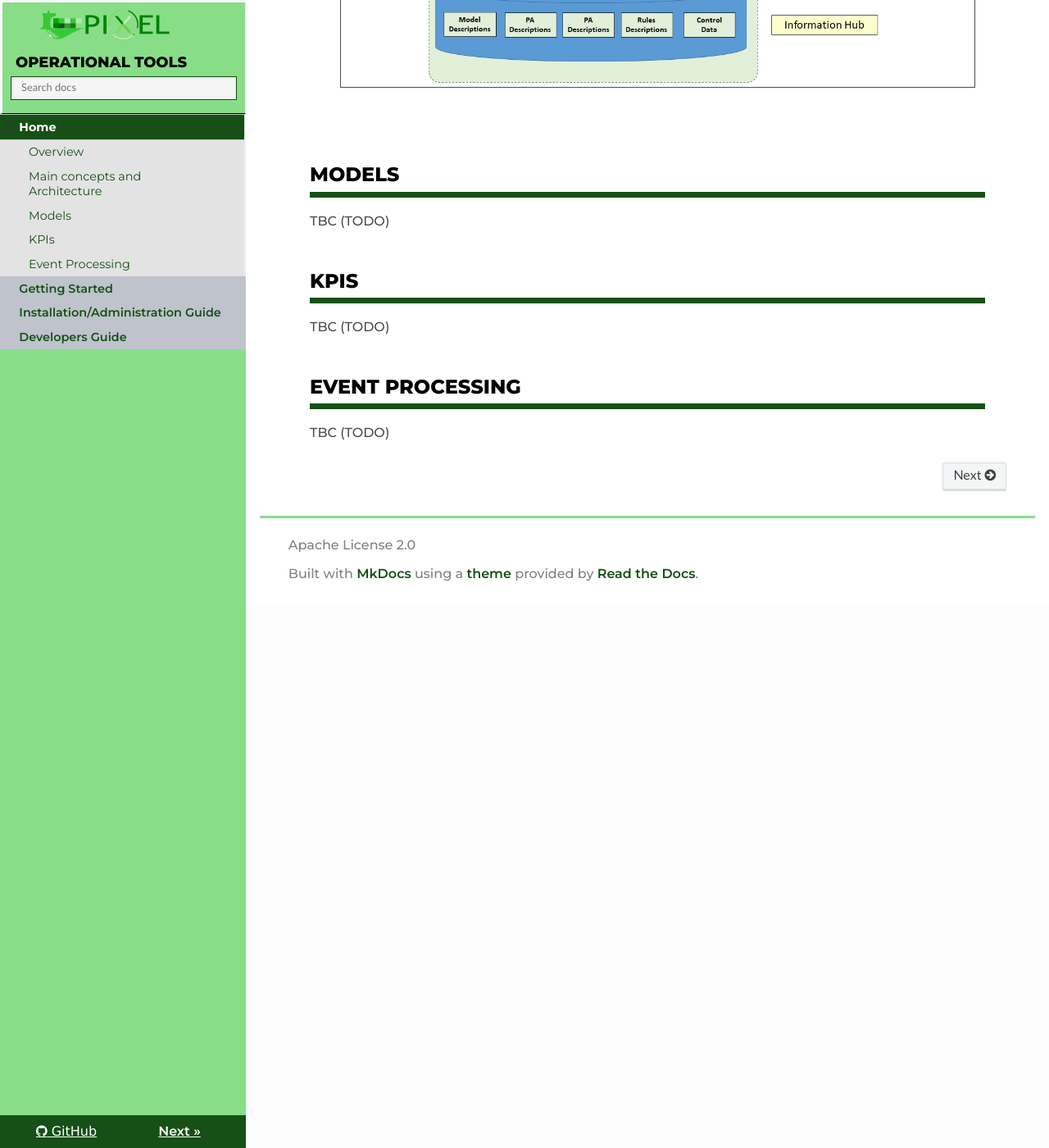
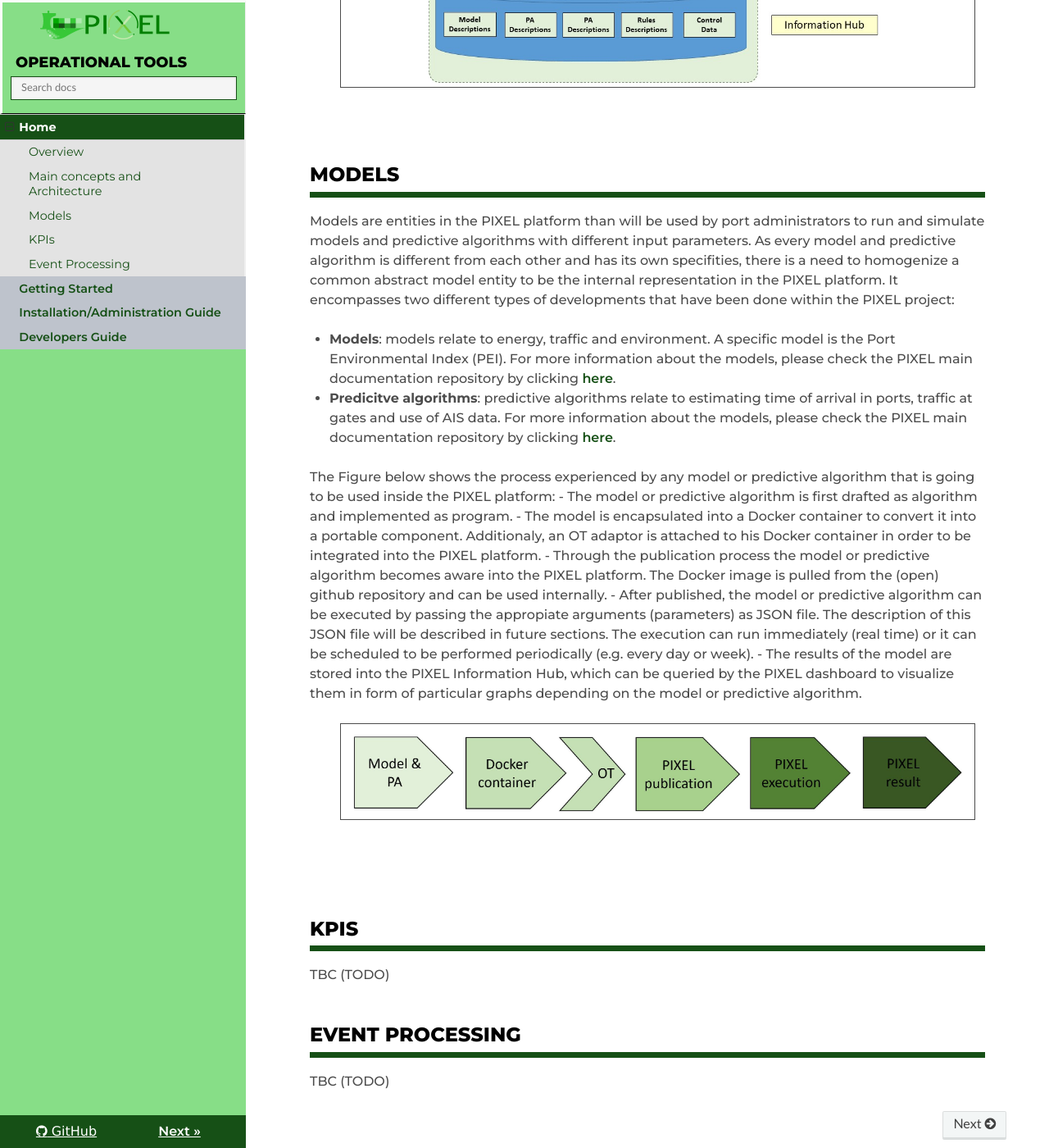
Before and after one commit to pixel-ports/docs-pas, an MkDocs documentation site: the page built from docs/index.md, in a window 1280 px wide and 1400 px high, scrolled down 2210 px. Shown: the whole window at 82% size. Built offline with MkDocs 1.6.1, drawn with Linux system fonts in a browser that asks for light colours; nearby versions of some CDN libraries; old or Windows-style settings are respelled for this version of MkDocs.

Commit message:
Update index.md

```diff
--- a/docs/index.md
+++ b/docs/index.md
@@ -58,8 +58,26 @@
 
 ## Models
 
-TBC (TODO)
+Models are entities in the PIXEL platform than will be used by port administrators to run and simulate models and predictive algorithms with different input parameters. As every model and predictive algorithm is different from each other and has its own specifities, there is a need to homogenize a common abstract model entity to be the internal representation in the PIXEL platform. It encompasses two different types of developments that have been done within the PIXEL project:
 
+   - **Models**: models relate to energy, traffic and environment. A specific model is the Port Environmental Index (PEI). For more information about the models, please check the PIXEL main documentation repository by clicking [here](https://pixel-ports.readthedocs.io/en/latest/).
+   - **Predicitve algorithms**: predictive algorithms relate to estimating time of arrival in ports, traffic at gates and use of AIS data. For more information about the models, please check the PIXEL main documentation repository by clicking [here](https://pixel-ports.readthedocs.io/en/latest/).
+
+The Figure below shows the process experienced by any model or predictive algorithm that is going to be used inside the PIXEL platform:
+- The model or predictive algorithm is first drafted as algorithm and implemented as program.
+- The model is encapsulated into a Docker container to convert it into a portable component. Additionaly, an OT adaptor is attached to his Docker container in order to be integrated into the PIXEL platform.
+- Through the publication process the model or predictive algorithm becomes aware into the PIXEL platform. The Docker image is pulled from the (open) github repository and can be used internally.
+- After published, the model or predictive algorithm can be executed by passing the appropiate arguments (parameters) as JSON file. The description of this JSON file will be described in future sections. The execution can run immediately (real time) or it can be scheduled to be performed periodically (e.g. every day or week).
+- The results of the model are stored into the PIXEL Information Hub, which can be queried by the PIXEL dashboard to visualize them in form of particular graphs depending on the model or predictive algorithm.
+
+<p align="center">
+<img src="img/ot_models.jpg" alt="PIXEL model flow" align="center" />
+<!-- ![PIXEL OT Architecture](img/ot_diagram.jpg) -->
+</p>
+
+<br/><br/>
+
+</div>
 
 ## KPIs
 
```
